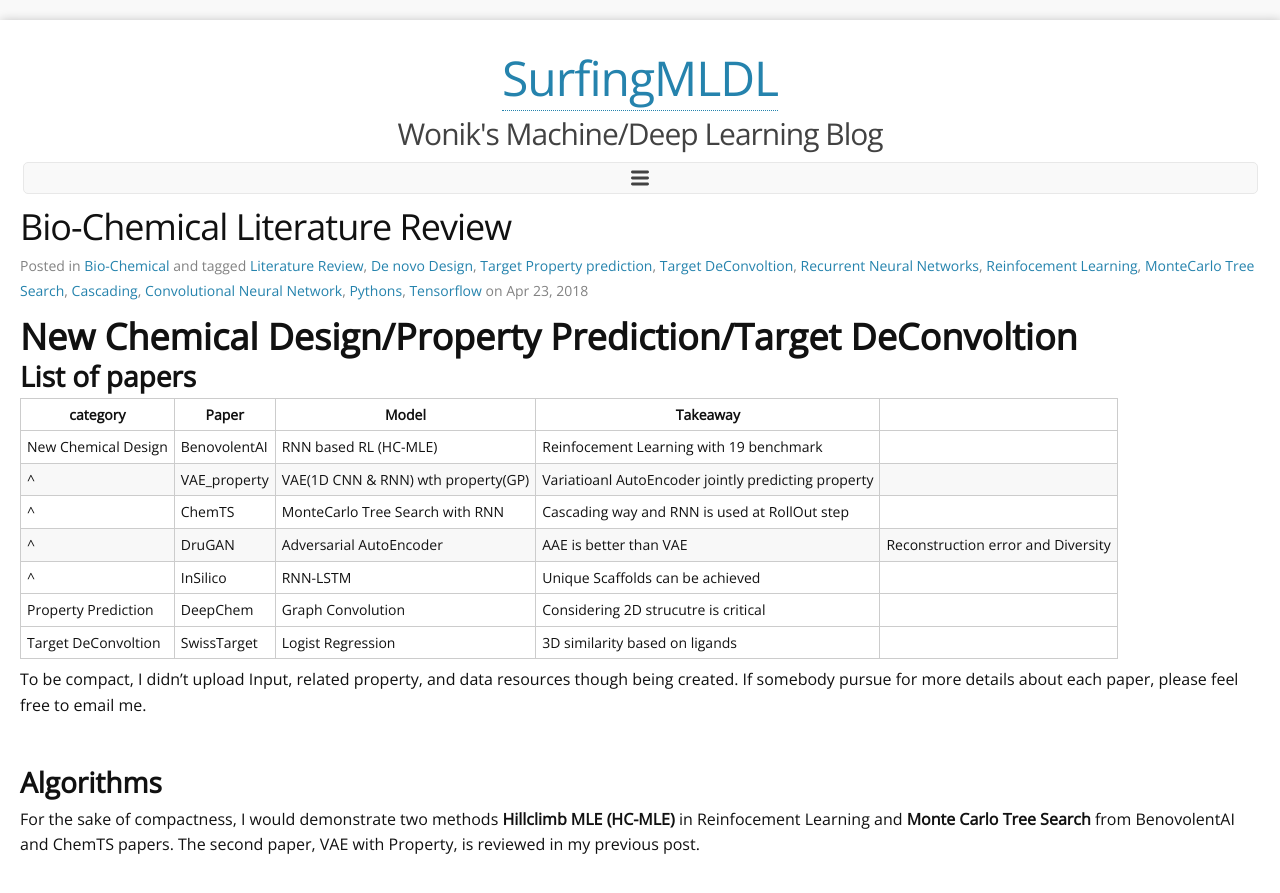
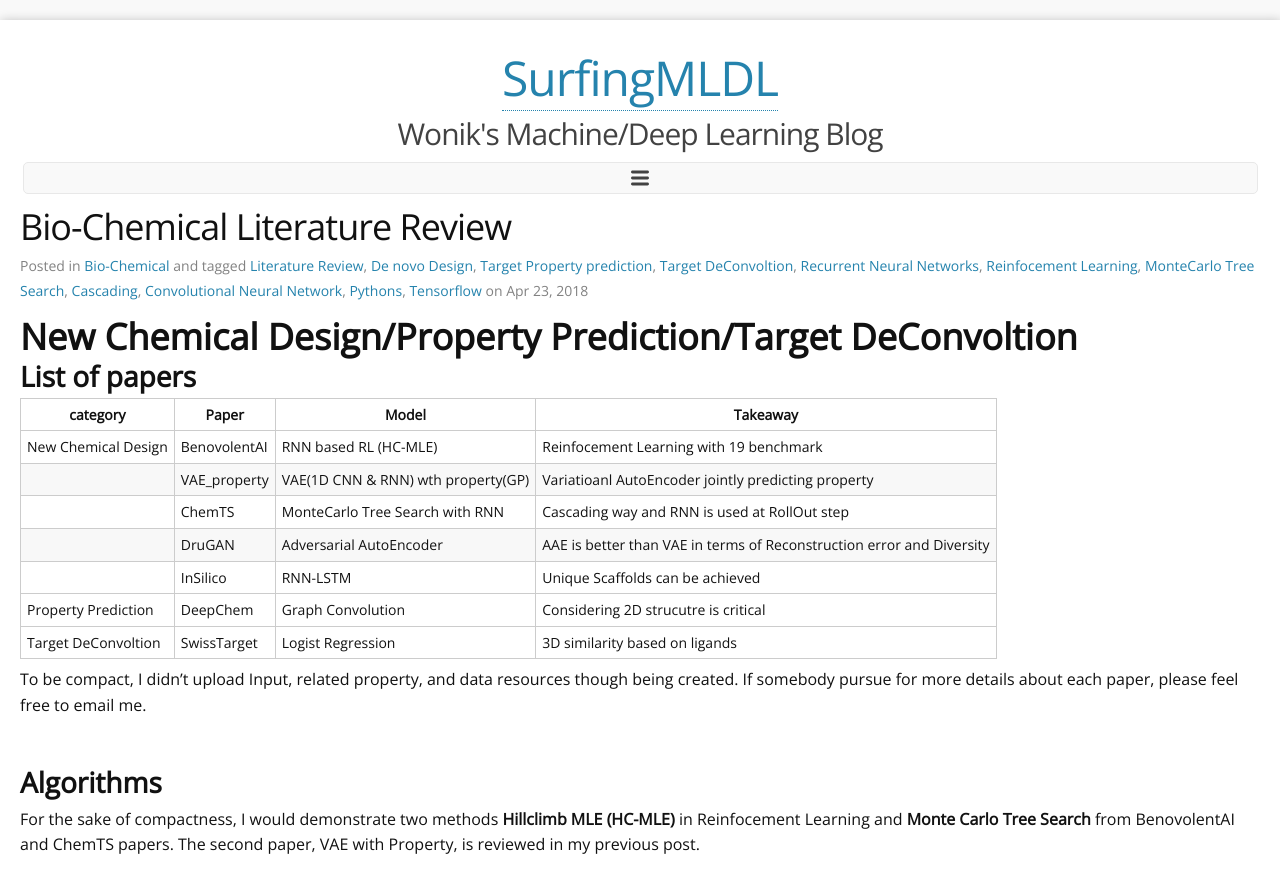
Before and after one commit to wonik/wonikjang.github.io, a Jekyll site: the page built from _posts/2018-04-23-Bio_literature_review.md, in a window 1280 px wide and 900 px high. Shown: the top 893 px of the window. Built offline with Jekyll 4.4.1, drawn with Linux system fonts in a browser that asks for light colours; nearby versions of some CDN libraries; comment, search, counter and statistics services are not loaded.

Commit message:
Update 2018-04-23-Bio_literature_review.md

```diff
--- a/_posts/2018-04-23-Bio_literature_review.md
+++ b/_posts/2018-04-23-Bio_literature_review.md
@@ -27,10 +27,10 @@
 |category|Paper|Model|Takeaway|
 |---|---|---|---|---|
 |New Chemical Design|BenovolentAI|RNN based RL (HC-MLE)|Reinfocement Learning with 19 benchmark|
-|^  |VAE_property|VAE(1D CNN & RNN) wth property(GP)|Variatioanl AutoEncoder jointly predicting property|
-|^  |ChemTS|MonteCarlo Tree Search with RNN|Cascading way and RNN is used at RollOut step|
-|^  |DruGAN|Adversarial AutoEncoder|AAE is better than VAE|Reconstruction error and Diversity|
-|^  |InSilico|RNN-LSTM|Unique Scaffolds can be achieved|
+|                   |VAE_property|VAE(1D CNN & RNN) wth property(GP)|Variatioanl AutoEncoder jointly predicting property|
+|                   |ChemTS|MonteCarlo Tree Search with RNN|Cascading way and RNN is used at RollOut step|
+|                   |DruGAN|Adversarial AutoEncoder|AAE is better than VAE in terms of Reconstruction error and Diversity|
+|                   |InSilico|RNN-LSTM|Unique Scaffolds can be achieved|
 |---|---|---|---|---|
 |Property Prediction|DeepChem|Graph Convolution|Considering 2D strucutre is critical|
 |---|---|---|---|---|
@@ -50,7 +50,7 @@
 <br/>
 
 
-# 1. **Hillclimb MLE (HC-MLE)**
+### 1. **Hillclimb MLE (HC-MLE)**
 
 ![beno_mle_algorithm](/result_images/beno_mle_algorithm.PNG  "beno_mle_algorithm")
 
@@ -59,14 +59,14 @@
 
 <br/>
 
-# 2. **Monte Carlo Tree Search (MCTS)**
+### 2. **Monte Carlo Tree Search (MCTS)**
 
 ![chemts_procedure](/result_images/chemts_procedure.PNG  "chemts_procedure")
 
-- 1. Pretrain RNN and Get Conditional Probability
-- 2. Conditional Probability is used in MCTS as sampling distribution to get next character and elongate the smiles code
-- 3. Reward score of generated smiles code is computed
-- 4. In Back propagation, reward is back propagated & UCB at each node is updated
+1. Pretrain RNN and Get Conditional Probability
+2. Conditional Probability is used in MCTS as sampling distribution to get next character and elongate the smiles code
+3. Reward score of generated smiles code is computed
+4. In Back propagation, reward is back propagated & UCB at each node is updated
 
 
 <br/>
```
